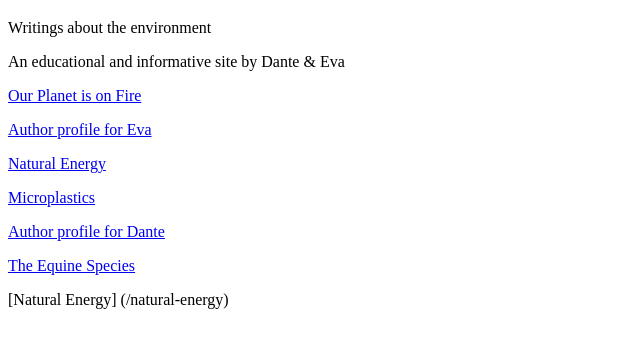
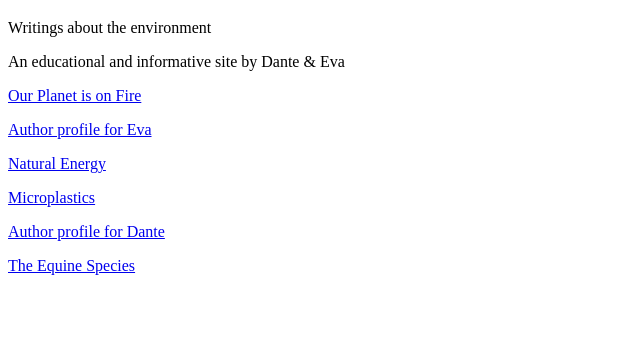
Before and after one commit to colinmegill/kidsbioblog, a Gatsby site: page / in a window 1280 px wide. Shown: the part 61-408 px from the top of the page, without its empty margins (0-640 px from the left). Built offline with nearby package versions, Linux system fonts and the light colour scheme; Gatsby itself is replaced by a stand-in of ours.

Commit message:
Update index.mdx

```diff
--- a/src/pages/index.mdx
+++ b/src/pages/index.mdx
@@ -15,5 +15,3 @@ An educational and informative site by Dante & Eva
 [Author profile for Dante](/Dante)
 
 [The Equine Species](/the-equine-species)
-
-[Natural Energy] (/natural-energy)
```
